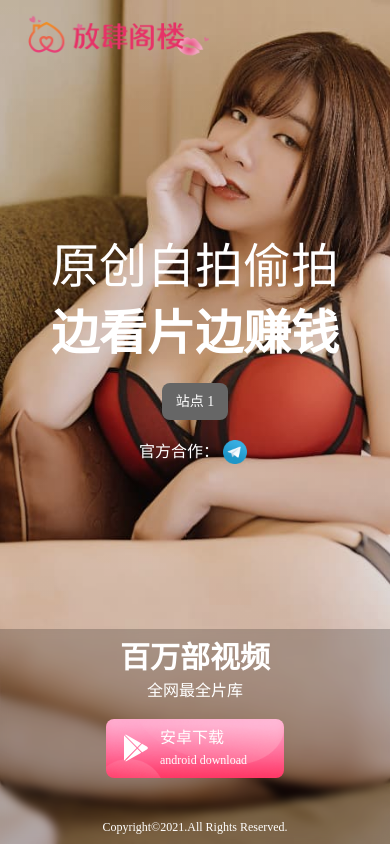
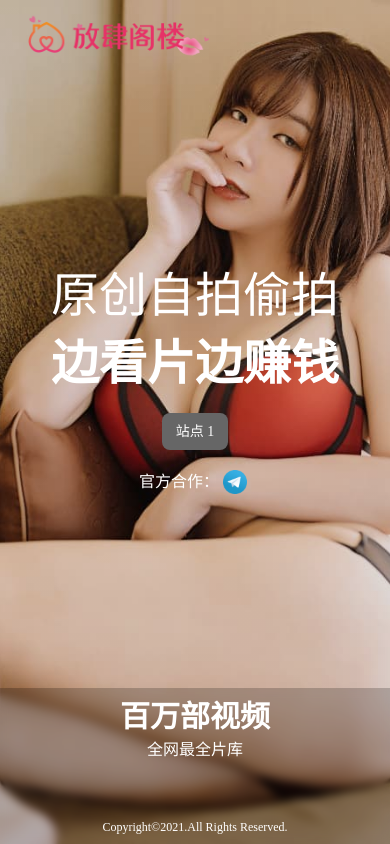
Before and after one commit to nanshiou/loadingpage, a plain HTML site: page index.html in a window 390 px wide. Drawn offline with Linux system fonts and the light colour scheme.

Commit message:
Add files via upload

```diff
--- a/index.html
+++ b/index.html
@@ -71,13 +71,13 @@
                                     <span>android download</span>
                                 </div>
                             </a>
-                            <a href="http://funsgirls.com/upload/files/funsgirl.apk" class="btn btn-android mob-btn-android" target="_blank" onclick="downApp()">
+                            <!-- <a href="http://funsgirls.com/upload/files/funsgirl.apk" class="btn btn-android mob-btn-android" target="_blank" onclick="downApp()">
                                 <i class="icon-android"></i>
                                 <div class="text">
                                     <h6>安卓下载</h6>
                                     <span>android download</span>
                                 </div>
-                            </a>
+                            </a> -->
                             <div class="qrcode-group">
                                 <figure class="qrcode">
                                     <img class="img-responsive qrcode" src="images/qr_android.png" alt="android">
--- a/scss/theme.scss
+++ b/scss/theme.scss
@@ -321,14 +321,14 @@ $screenwidth: 750;
         display: none;
     }
 }
-.pc-btn-android{
-    @media (max-width: 568px){
-        display: none;
-    }
-}
-.mob-btn-android{
-    display: none;
-    @media (max-width: 568px){
-        display: flex;
-    }
-}
+// .pc-btn-android{
+//     @media (max-width: 568px){
+//         display: none;
+//     }
+// }
+// .mob-btn-android{
+//     display: none;
+//     @media (max-width: 568px){
+//         display: flex;
+//     }
+// }
```
Also changed, not shown: css/theme.css, 1 other file.
